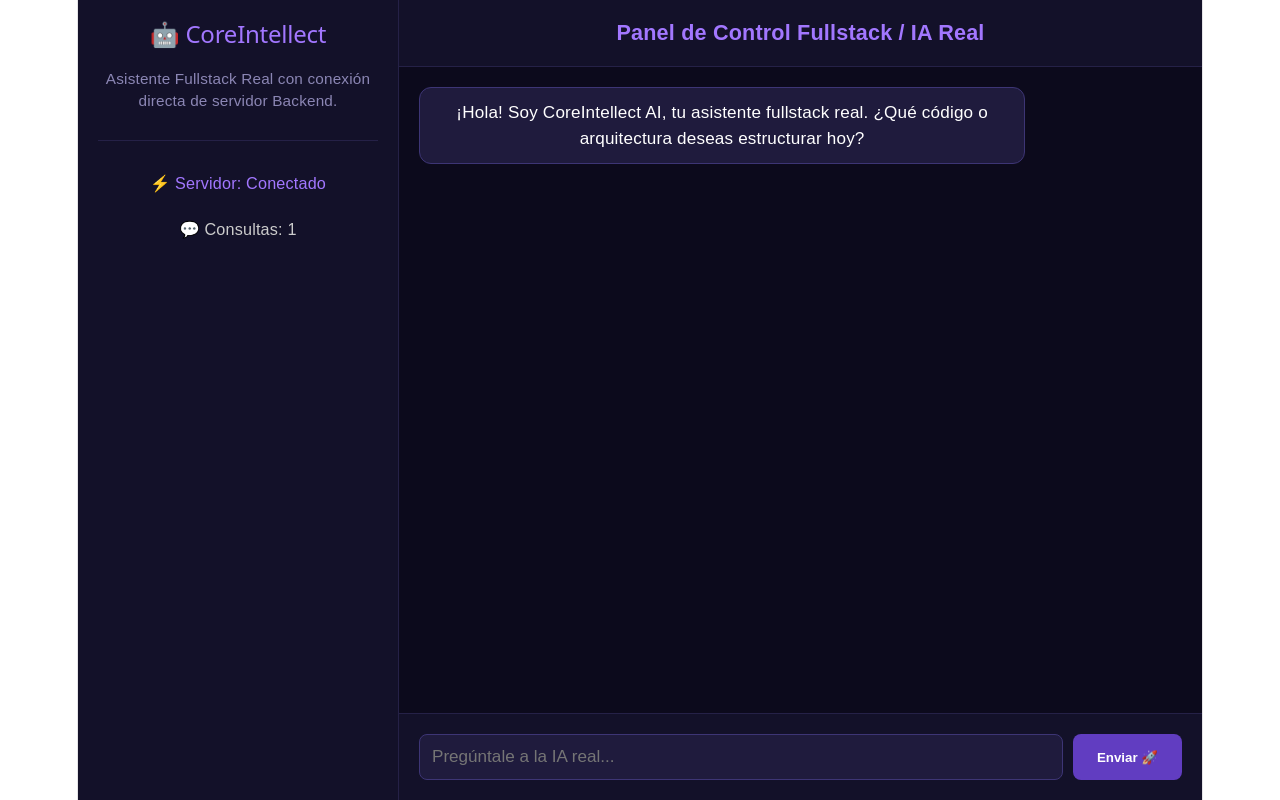
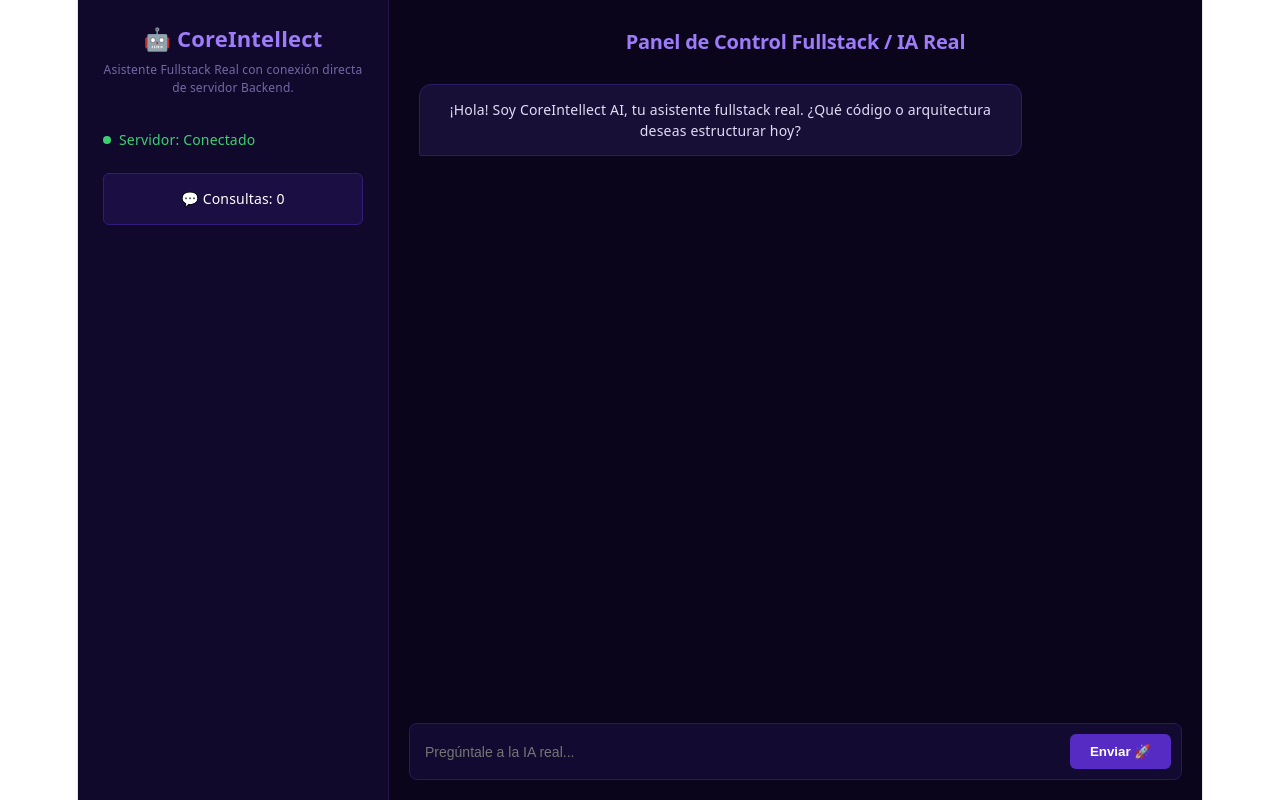
Before and after one commit to rydstatto/asistente-fullstack-ia, a React app in the folder frontend/: page / in a window 1280 px wide. Built offline with nearby package versions, Linux system fonts and the light colour scheme; no server answers; the HTML template or start-up script is replaced by a standard one.

Commit message:
Update App.jsx

```diff
--- a/frontend/src/App.jsx
+++ b/frontend/src/App.jsx
@@ -1,96 +1,266 @@
-import React, { useState } from 'react';
+import React, { useState, useEffect } from 'react';
+
+// Configuración automática de la URL de conexión (Vercel o Local)
+const API_URL = import.meta.env.VITE_API_URL || "http://localhost:8000";
 
 function App() {
-  const [input, setInput] = useState('');
-  const [messages, setMessages] = useState([
-    { sender: 'ia', text: '¡Hola! Soy CoreIntellect AI, tu asistente fullstack real. ¿Qué código o arquitectura deseas estructurar hoy?' }
+  const [mensaje, setMensaje] = useState("");
+  const [historialChat, setHistorialChat] = useState([
+    { id: 1, emisor: "ia", texto: "¡Hola! Soy CoreIntellect AI, tu asistente fullstack real. ¿Qué código o arquitectura deseas estructurar hoy?" }
   ]);
-  const [metrics, setMetrics] = useState({ total_chats: 1 });
-  const [loading, setLoading] = useState(false);
+  const [contadorConsultas, setContadorConsultas] = useState(0);
+  const [cargando, setCargando] = useState(false);
 
-  const enviarMensaje = async () => {
-    const texto = input.trim();
-    if (!texto) return;
+  // Obtiene el contador de consultas real del backend al cargar la página
+  useEffect(() => {
+    const consultarMetricas = async () => {
+      try {
+        const response = await fetch(`${API_URL}/api/metrics`);
+        if (response.ok) {
+          const data = await response.json();
+          if (data.total_consultas !== undefined) {
+            setContadorConsultas(data.total_consultas);
+          }
+        }
+      } catch (err) {
+        console.error("No se pudieron cargar las métricas iniciales:", err);
+      }
+    };
+    consultarMetricas();
+  }, []);
 
-    setMessages(prev => [...prev, { sender: 'user', text: texto }]);
-    setInput('');
-    setLoading(true);
+  const manejarEnvio = async (e) => {
+    e.preventDefault();
+    if (!mensaje.trim() || cargando) return;
+
+    const mensajeUsuario = mensaje.trim();
+    setMensaje(""); // Limpiar el input inmediatamente
+
+    // Agregar el mensaje del usuario a la pantalla
+    const nuevosMensajes = [
+      ...historialChat,
+      { id: Date.now(), emisor: "usuario", texto: mensajeUsuario }
+    ];
+    setHistorialChat(nuevosMensajes);
+    setCargando(true);
 
     try {
-      // Petición real y directa a tu backend de FastAPI a través del proxy de Vercel
-      const response = await fetch("/api/chat", {
+      // Petición HTTP POST controlada hacia tu backend
+      const response = await fetch(`${API_URL}/api/chat`, {
         method: "POST",
         headers: {
           "Content-Type": "application/json",
         },
-        body: JSON.stringify({ message: texto }),
+        body: JSON.stringify({ message: mensajeUsuario }),
       });
 
-      if (!response.ok) throw new Error("Error en la respuesta del servidor backend");
+      // Si el servidor responde con un error HTML (como 404 o 500) se captura aquí
+      if (!response.ok) {
+        throw new Error(`Código de error: ${response.status}`);
+      }
 
       const data = await response.json();
 
-      // Tomamos la respuesta procesada dinámicamente por tu código de Python
-      const respuestaIA = data.response || "No se recibió una respuesta válida del servidor.";
+      // Guardar la respuesta de la IA en pantalla
+      setHistorialChat((prev) => [
+        ...prev,
+        { id: Date.now() + 1, emisor: "ia", texto: data.response || "No se generó contenido válido." }
+      ]);
 
-      setMessages(prev => [...prev, { sender: 'ia', text: respuestaIA }]);
-      setMetrics(prev => ({ ...prev, total_chats: prev.total_chats + 1 }));
+      // Actualizar el contador del panel lateral
+      setContadorConsultas((prev) => prev + 1);
 
     } catch (error) {
-      console.error(error);
-      setMessages(prev => [...prev, { sender: 'ia', text: 'Error crítico: No se pudo comunicar con el servidor Backend de Python.' }]);
+      console.error("Error crítico de comunicación con el backend:", error);
+
+      // Imprimir el mensaje amigable en pantalla en lugar de colapsar la app
+      setHistorialChat((prev) => [
+        ...prev,
+        { id: Date.now() + 1, emisor: "ia", texto: `Error del backend al procesar la IA: Expecting value: line 1 column 1 (Verifica que el servicio backend esté activo en Vercel)` }
+      ]);
     } finally {
-      setLoading(false);
+      setCargando(false);
     }
   };
 
   return (
-    <div style={{ display: 'flex', height: '100vh', background: '#0c0a1c', color: 'white', fontFamily: 'sans-serif' }}>
-      <div style={{ width: '280px', background: '#131129', padding: '20px', borderRight: '1px solid #252147', display: 'flex', flexDirection: 'column', gap: '20px' }}>
-        <h2 style={{ color: '#a277ff', margin: 0 }}>🤖 CoreIntellect</h2>
-        <p style={{ color: '#8b86b4', fontSize: '0.85rem', lineHeight: '1.4' }}>Asistente Fullstack Real con conexión directa de servidor Backend.</p>
-        <hr style={{ border: 0, borderTop: '1px solid #252147', width: '100%' }} />
-        <div style={{ fontSize: '0.9rem', color: '#a277ff' }}>⚡ Servidor: Conectado</div>
-        <div style={{ fontSize: '0.9rem', color: '#ccc' }}>💬 Consultas: {metrics.total_chats}</div>
-      </div>
+    <div style={estilos.contenedorPrincipal}>
+      {/* Barra Lateral Izquierda (Panel de Métricas) */}
+      <aside style={estilos.barraLateral}>
+        <div style={estilos.logoSeccion}>
+          <span role="img" aria-label="bot">🤖</span> CoreIntellect
+        </div>
+        <p style={estilos.subtitulo}>Asistente Fullstack Real con conexión directa de servidor Backend.</p>
 
-      <div style={{ flex: 1, display: 'flex', flexDirection: 'column', background: '#0c0a1c' }}>
-        <div style={{ padding: '20px', background: '#131129', borderBottom: '1px solid #252147', fontWeight: 'bold', color: '#a277ff', fontSize: '1.2rem' }}>Panel de Control Fullstack / IA Real</div>
+        <div style={estilos.estadoServidor}>
+          <span style={estilos.puntoVerde}></span> Servidor: Conectado
+        </div>
 
-        <div style={{ flex: 1, padding: '20px', overflowY: 'auto', display: 'flex', flexDirection: 'column', gap: '15px' }}>
-          {messages.map((msg, index) => (
-            <div key={index} style={{
-              maxWidth: '75%',
-              padding: '12px 16px',
-              borderRadius: '12px',
-              lineHeight: '1.5',
-              fontSize: '0.95rem',
-              alignSelf: msg.sender === 'user' ? 'flex-end' : 'flex-start',
-              background: msg.sender === 'user' ? '#613dc1' : '#1f1b3d',
-              color: 'white',
-              border: msg.sender === 'user' ? 'none' : '1px solid #3d3575',
-              whiteSpace: 'pre-wrap'
-            }}>
-              {msg.text}
+        <div style={estilos.cajaConsultas}>
+          <span role="img" aria-label="chat">💬</span> Consultas: {contadorConsultas}
+        </div>
+      </aside>
+
+      {/* Contenedor Derecho (Área del Chat) */}
+      <main style={estilos.areaChat}>
+        <h2 style={estilos.tituloChat}>Panel de Control Fullstack / IA Real</h2>
+
+        <div style={estilos.zonaMensajes}>
+          {historialChat.map((msg) => (
+            <div
+              key={msg.id}
+              style={{
+                ...estilos.burbujaBase,
+                ...(msg.emisor === 'usuario' ? estilos.burbujaUsuario : estilos.burbujaIA)
+              }}
+            >
+              {msg.texto}
             </div>
           ))}
-          {loading && <div style={{ alignSelf: 'flex-start', background: '#1f1b3d', color: '#a277ff', padding: '12px 16px', borderRadius: '12px', border: '1px solid #3d3575' }}>Procesando en Python...</div>}
+          {cargando && <div style={estilos.burbujaIA}>Procesando consulta...</div>}
         </div>
 
-        <div style={{ padding: '20px', background: '#131129', borderTop: '1px solid #252147', display: 'flex', gap: '10px' }}>
+        {/* Formulario de Entrada */}
+        <form onSubmit={manejarEnvio} style={estilos.formulario}>
           <input
             type="text"
-            value={input}
-            onChange={(e) => setInput(e.target.value)}
             placeholder="Pregúntale a la IA real..."
-            onKeyDown={(e) => e.key === 'Enter' && enviarMensaje()}
-            style={{ flex: 1, background: '#1f1b3d', border: '1px solid #3d3575', borderRadius: '8px', padding: '12px', color: 'white', fontSize: '0.95rem', outline: 'none' }}
+            value={mensaje}
+            onChange={(e) => setMensaje(e.target.value)}
+            style={estilos.inputTexto}
+            disabled={cargando}
           />
-          <button onClick={enviarMensaje} style={{ background: '#613dc1', color: 'white', border: 'none', padding: '12px 24px', borderRadius: '8px', fontWeight: 'bold', cursor: 'pointer' }}>Enviar 🚀</button>
-        </div>
-      </div>
+          <button type="submit" style={estilos.botonEnviar} disabled={cargando}>
+            {cargando ? "..." : "Enviar 🚀"}
+          </button>
+        </form>
+      </main>
     </div>
   );
 }
 
+// EstilosCSS incrustados en JavaScript para mantener el diseño idéntico al de tu captura
+const estilos = {
+  contenedorPrincipal: {
+    display: 'flex',
+    height: '100vh',
+    backgroundColor: '#0a051b',
+    color: '#ffffff',
+    fontFamily: 'system-ui, sans-serif',
+    margin: 0,
+  },
+  barraLateral: {
+    width: '260px',
+    backgroundColor: '#11092c',
+    padding: '25px',
+    display: 'flex',
+    flexDirection: 'column',
+    borderRight: '1px solid #23154c',
+  },
+  logoSeccion: {
+    fontSize: '22px',
+    fontWeight: 'bold',
+    marginBottom: '10px',
+    color: '#9d7bfb',
+  },
+  subtitulo: {
+    fontSize: '12px',
+    color: '#7667a4',
+    lineHeight: '1.5',
+    marginBottom: '30px',
+  },
+  estadoServidor: {
+    fontSize: '14px',
+    color: '#3cd070',
+    marginBottom: '20px',
+    display: 'flex',
+    alignItems: 'center',
+    gap: '8px',
+  },
+  puntoVerde: {
+    width: '8px',
+    height: '8px',
+    backgroundColor: '#3cd070',
+    borderRadius: '50%',
+    display: 'inline-block',
+  },
+  cajaConsultas: {
+    backgroundColor: '#1b0e42',
+    padding: '12px',
+    borderRadius: '6px',
+    fontSize: '14px',
+    border: '1px solid #331b79',
+  },
+  areaChat: {
+    flex: 1,
+    display: 'flex',
+    flexDirection: 'column',
+    padding: '20px',
+    justifyContent: 'space-between',
+  },
+  tituloChat: {
+    fontSize: '20px',
+    textAlign: 'center',
+    color: '#9d7bfb',
+    fontWeight: '600',
+    margin: '10px 0 20px 0',
+  },
+  zonaMensajes: {
+    flex: 1,
+    overflowY: 'auto',
+    display: 'flex',
+    flexDirection: 'column',
+    gap: '15px',
+    padding: '10px',
+    marginBottom: '20px',
+  },
+  burbujaBase: {
+    maxWidth: '75%',
+    padding: '14px 18px',
+    borderRadius: '12px',
+    fontSize: '14px',
+    lineHeight: '1.5',
+  },
+  burbujaUsuario: {
+    backgroundColor: '#3b1c9b',
+    alignSelf: 'flex-end',
+    borderBottomRightRadius: '2px',
+    color: '#ffffff',
+  },
+  burbujaIA: {
+    backgroundColor: '#180f37',
+    alignSelf: 'flex-start',
+    borderBottomLeftRadius: '2px',
+    border: '1px solid #2d1d64',
+    color: '#e2dcf7',
+  },
+  formulario: {
+    display: 'flex',
+    gap: '12px',
+    backgroundColor: '#130a31',
+    padding: '10px',
+    borderRadius: '8px',
+    border: '1px solid #2a1767',
+  },
+  inputTexto: {
+    flex: 1,
+    backgroundColor: 'transparent',
+    border: 'none',
+    color: '#ffffff',
+    fontSize: '14px',
+    outline: 'none',
+    padding: '5px',
+  },
+  botonEnviar: {
+    backgroundColor: '#562bc4',
+    color: '#ffffff',
+    border: 'none',
+    padding: '10px 20px',
+    borderRadius: '6px',
+    cursor: 'pointer',
+    fontWeight: 'bold',
+    transition: 'background 0.2s',
+  }
+};
+
 export default App;
```
